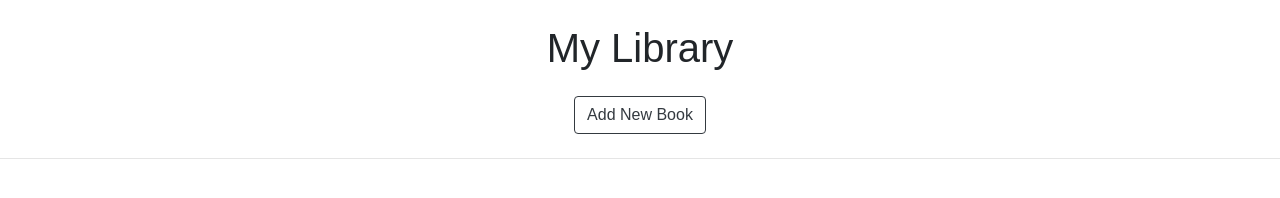
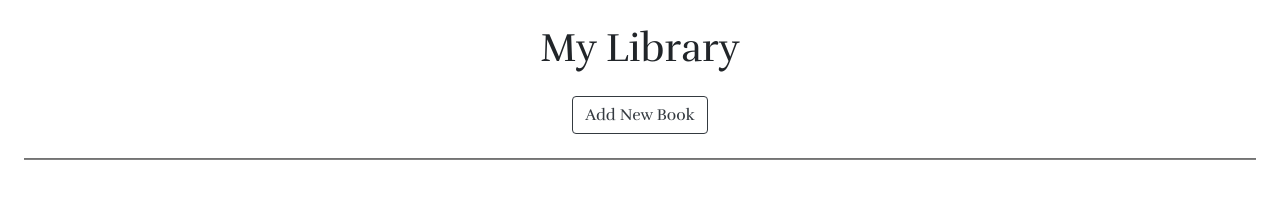
Before and after one commit to kelvinccc/MyBookshelf, a website built with Parcel: page index.html in a window 1280 px wide. Built offline with nearby package versions, Linux system fonts and the light colour scheme.

Commit message:
hr styling

```diff
--- a/index.html
+++ b/index.html
@@ -107,16 +107,17 @@
       <div id="addbook-container" class="mb-4">
         <button
           type="button"
-          class="btn btn-outline-dark"
+          class="rufina btn btn-outline-dark"
           data-toggle="modal"
           data-target="#addbook-modal"
         >
           Add New Book
         </button>
       </div>
+
     </div>
 
-    <hr class="mb-4"></hr>
+    <hr class="mb-4 mx-4"></hr>
 
     <div id="books-container" class="container text-center">
       <div id="books" class="row justify-content-center">
--- a/src/book.css
+++ b/src/book.css
@@ -19,6 +19,11 @@ h2 {
   font-size: 18px;
 }
 
+hr {
+  height: 1px;
+  background-color: gray;
+}
+
 .progress {
   height: 8px;
 }
@@ -27,7 +32,7 @@ h2 {
   padding-top: 40px;
 }
 
-#pages {
+.pages {
   padding-top: 30px;
 }
 
@@ -36,5 +41,7 @@ h2 {
   font-size: 12px;
 }
 
-.page-scroller {
+#main-header,
+.rufina {
+  font-family: "Rufina";
 }
--- a/src/book.js
+++ b/src/book.js
@@ -170,7 +170,7 @@ function renderBook(book, i) {
     i +
     '" type="button" class="btn btn-danger btn-sm">Delete</button>' +
     "</div>" +
-    '<h4 class="mb-2">' +
+    '<h4 class="pages mb-2">' +
     pagesRead +
     "/" +
     pages +
```
